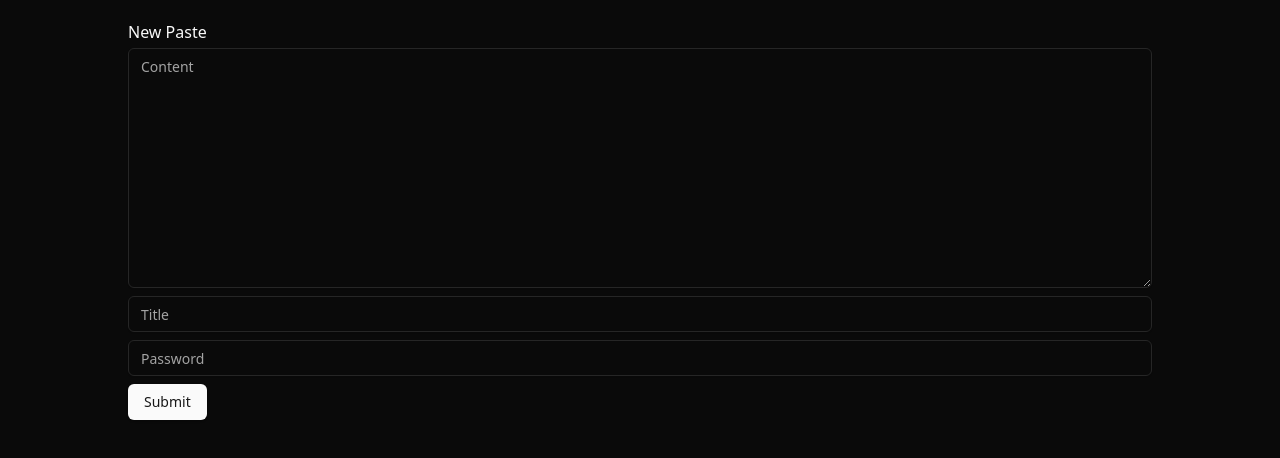
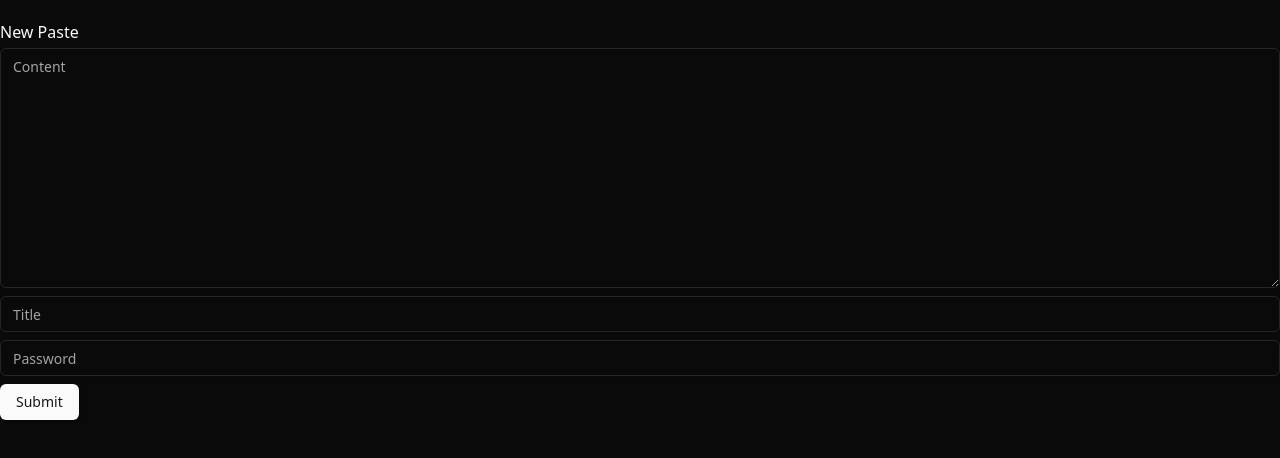
Before and after one commit to paulbgtr/pastegrin, a React (Vite) app in the folder frontend/: page / in a window 1280 px wide. Shown: the top 458 px of the page. Built offline with nearby package versions, Linux system fonts and the light colour scheme.

Commit message:
feat: make margins global and remove from root

```diff
--- a/frontend/src/index.css
+++ b/frontend/src/index.css
@@ -66,11 +66,19 @@
   }
 }
 
+.margins {
+  margin-top: 20px;
+  margin-bottom: 20px;
+  margin-left: auto;
+  margin-right: auto;
+  max-width: 1280px;
+}
+
 @layer base {
   * {
     @apply border-border;
   }
   body {
-    @apply dark bg-background text-foreground;
+    @apply margins dark bg-background text-foreground;
   }
 }
--- a/frontend/src/roots/root.tsx
+++ b/frontend/src/roots/root.tsx
@@ -1,11 +1,7 @@
 import { AddPaste } from "@/rootsComponents/root/AddPaste";
 
 const Root = () => {
-  return (
-    <div className="my-5 mx-auto max-w-5xl">
-      <AddPaste />
-    </div>
-  );
+  return <AddPaste />;
 };
 
 export default Root;
```
